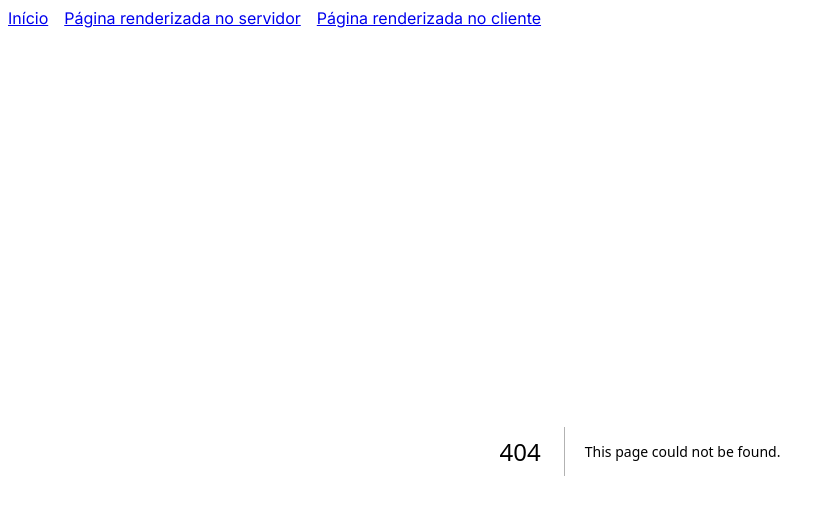
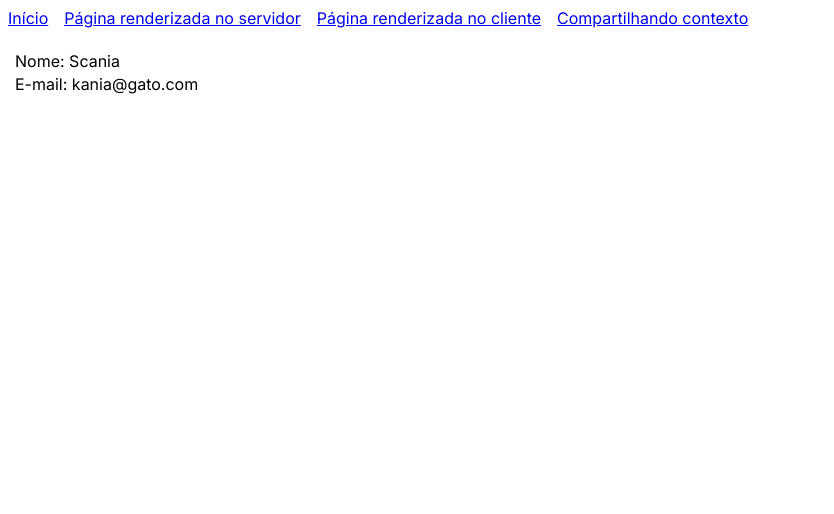
Before and after one commit to EdyKnopfler/nextjs-poc, a Next.js app: page /contexto in a window 1280 px wide. Before the commit this address had no page. Shown: the top 514 px of the page, without its empty margins (0-834 px from the left). Built offline with nearby package versions, Linux system fonts and the light colour scheme.

Commit message:
Contextos e referências sobre

```diff
--- /dev/null
+++ b/src/app/contexto/cliente-filho-1.tsx
@@ -0,0 +1,9 @@
+import { useContext } from "react"
+import { MeuContexto } from "./cliente-pai";
+
+export default function ClienteFilho1() {
+  const { usuario } = useContext(MeuContexto);
+  return (
+    <p>Nome: {usuario.nome}</p>
+  )
+}
--- /dev/null
+++ b/src/app/contexto/cliente-filho-2.tsx
@@ -0,0 +1,9 @@
+import { useContext } from "react";
+import { MeuContexto } from "./cliente-pai";
+
+export default function ClienteFilho2() {
+  const { usuario } = useContext(MeuContexto);
+  return (
+    <p>E-mail: {usuario.email}</p>
+  )
+}
--- /dev/null
+++ b/src/app/contexto/cliente-pai.tsx
@@ -0,0 +1,22 @@
+import { createContext } from "react";
+import ClienteFilho1 from "./cliente-filho-1";
+import ClienteFilho2 from "./cliente-filho-2";
+
+export const MeuContexto = createContext({
+  usuario: {
+    nome: '',
+    email: ''
+  }
+})
+
+export default function ClientePai() {
+  // Veio do banco de dados, de API externa, da...
+  const usuario = { nome: 'Scania', email: 'kania@gato.com' }
+
+  return (
+    <MeuContexto.Provider value={{usuario}}>
+      <ClienteFilho1 />
+      <ClienteFilho2 />
+    </MeuContexto.Provider>
+  )
+}
--- /dev/null
+++ b/src/app/contexto/page.tsx
@@ -0,0 +1,9 @@
+'use client'
+
+import ClientePai from "./cliente-pai"
+
+export default function PaginaComContexto() {
+  return (
+    <ClientePai />
+  )
+}
--- a/src/app/layout.tsx
+++ b/src/app/layout.tsx
@@ -22,6 +22,7 @@ export default function RootLayout({
           <Link href="/">Início</Link>
           <Link href="/servidor/37550001">Página renderizada no servidor</Link>
           <Link href="/cliente">Página renderizada no cliente</Link>
+          <Link href="/contexto">Compartilhando contexto</Link>
         </nav>
         <main className="main">
           {children}
```
Also changed, not shown: 1 other file (tests, documents, lock files or other folders).
